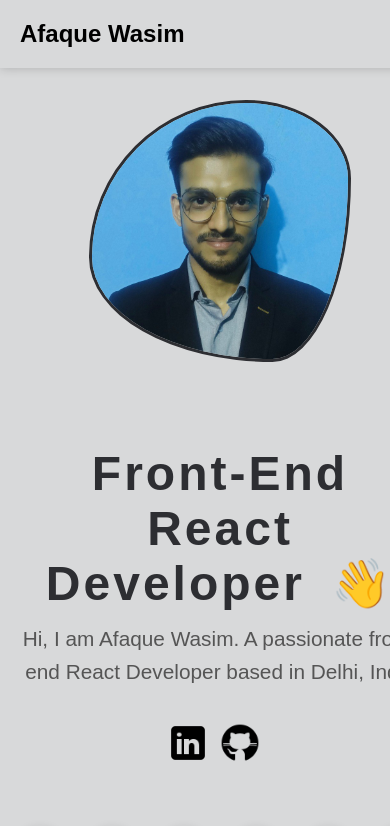
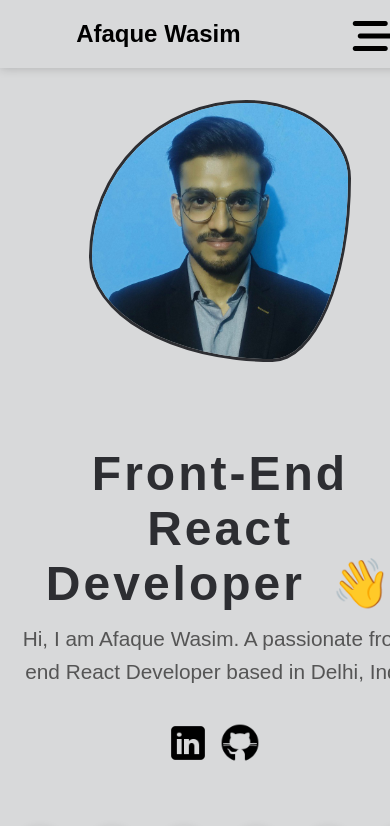
Before and after one commit to afaquewasim/AfaqueWasimPortfolio, a React (Create React App) app: page / in a window 390 px wide. Shown: the top 826 px of the page. Built offline with nearby package versions, Linux system fonts and the light colour scheme; grey boxes are pictures that could not be loaded.

Commit message:
Update App.css

```diff
--- a/src/App.css
+++ b/src/App.css
@@ -23,8 +23,7 @@ html {
     margin: 0 auto;
   }
 
-  .main {
-    justify-content: space-between;
-    width: 100%;
+  *{
+    margin: 0 auto;
   }
 }
```
